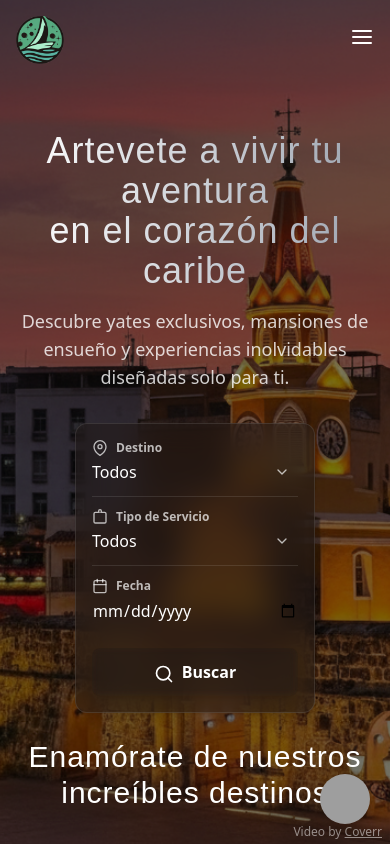
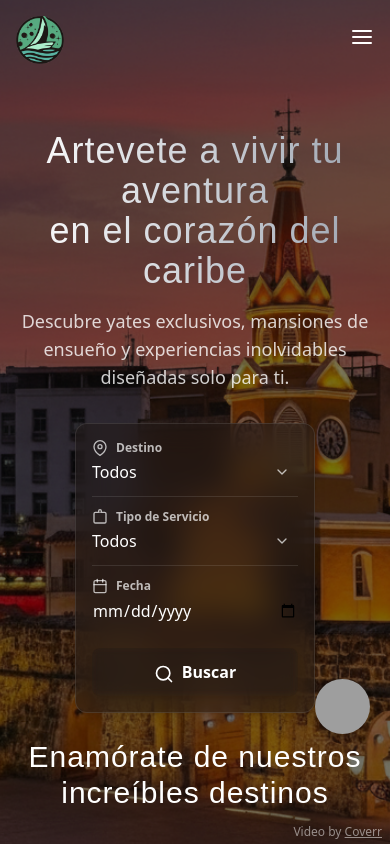
Before and after one commit to JosherTmr/cartagena_entertainment, a React (Vite) app: page / in a window 390 px wide. Shown: the top 844 px of the page. Built offline with nearby package versions, Linux system fonts and the light colour scheme; grey boxes are pictures that could not be loaded; a web font is replaced by a local one.

Commit message:
Fix whatsapp buttom

```diff
--- a/components/WhatsAppButton.css
+++ b/components/WhatsAppButton.css
@@ -17,9 +17,14 @@
   transform: scale(1.1);
 }
 
-@media (max-width: 768px) {
+@media (max-width: 1023px) {
+  .whatsapp-button {
+    /* Adjusted to avoid overlap with the mobile booking modal */
+    bottom: 110px;
+  }
+
   .whatsapp-button img {
-    width: 50px;
-    height: 50px;
+    width: 55px;
+    height: 55px;
   }
 }
```
